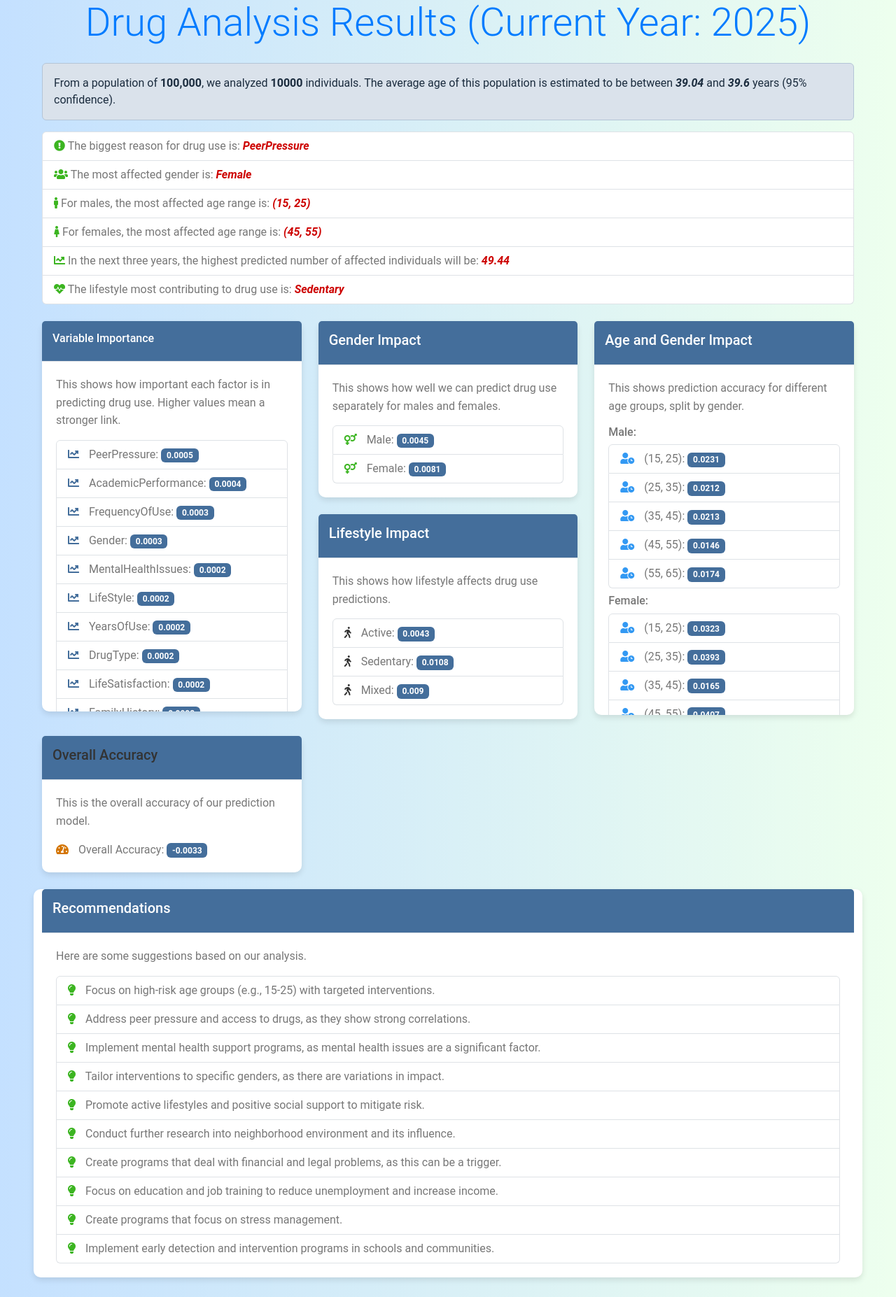
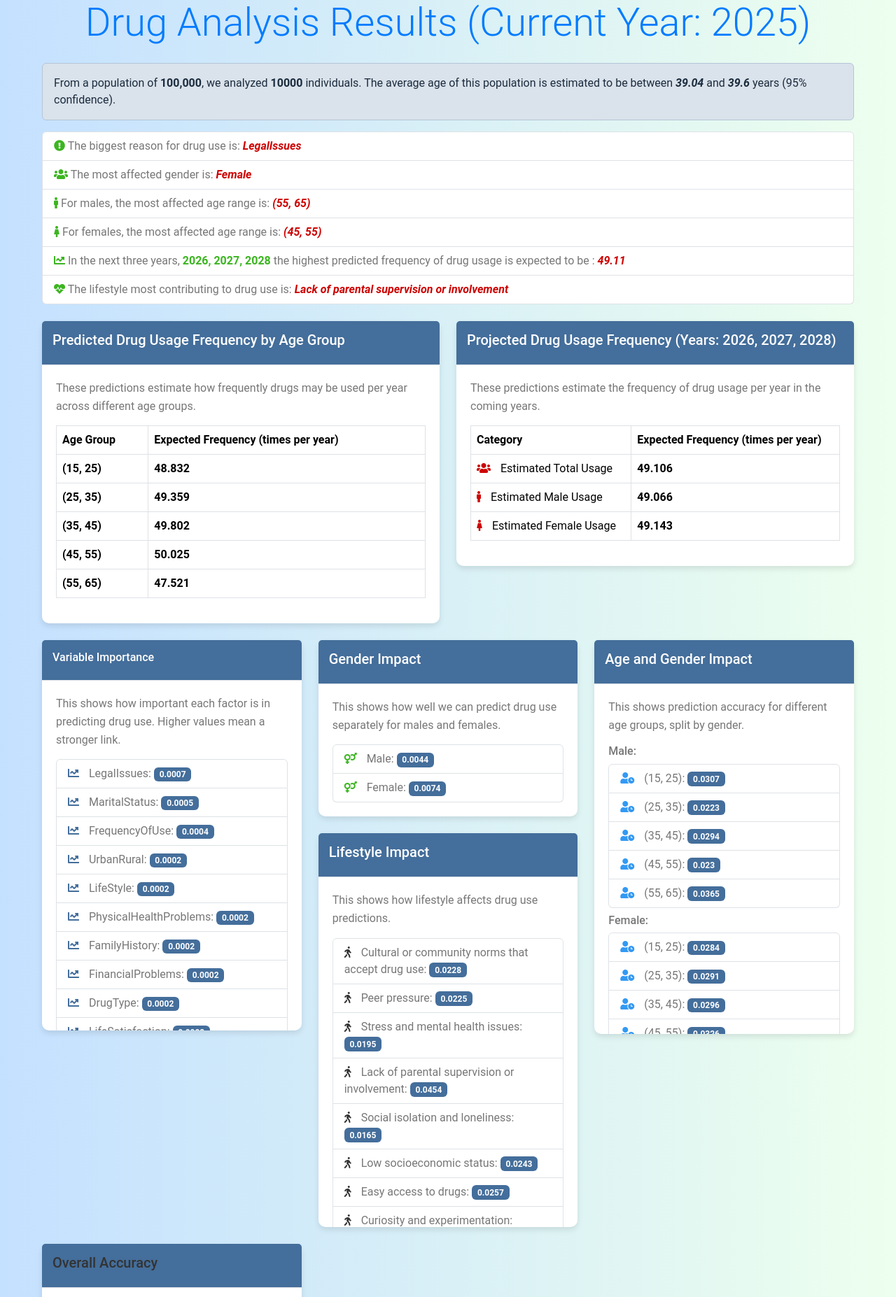
Before and after one commit to shamiraty/Drug-Analysis, a Flask app: page / in a window 1280 px wide. Shown: the part 235-2089 px from the top of the page at 70% size. Run offline with Flask 3, Linux system fonts and the light colour scheme; some libraries are stand-ins or nearby versions.

Commit message:
1st commit

```diff
--- a/app.py
+++ b/app.py
@@ -44,12 +44,24 @@ def index():
         'AcademicPerformance': np.random.randint(0, 100, num_records),
         'LifeSatisfaction': np.random.randint(1, 10, num_records),
         'UrbanRural': np.random.choice(['Urban', 'Rural'], num_records),
-        'LifeStyle': np.random.choice(['Sedentary', 'Active', 'Mixed'], num_records),
+        'LifeStyle': np.random.choice([
+    'Peer pressure',
+    'Stress and mental health issues',
+    'Exposure to drugs at an early age',
+    'Lack of parental supervision or involvement',
+    'Easy access to drugs',
+    'Curiosity and experimentation',
+    'Depression or emotional trauma',
+    'Low socioeconomic status',
+    'Social isolation and loneliness',
+    'Cultural or community norms that accept drug use'
+]
+, num_records),
         'Y': np.random.randint(0, 100, num_records)
     }
 
-    #df = pd.DataFrame(data)
-    df = pd.read_csv("dataset.csv")
+    df = pd.DataFrame(data)
+    #df = pd.read_csv("dataset.csv")
 
     label_encoders = {}
     categorical_cols = ['Gender', 'EducationLevel', 'EmploymentStatus', 'MaritalStatus', 'FamilyHistory',
--- a/templates/index.html
+++ b/templates/index.html
@@ -130,12 +130,76 @@
                 <i class="fas fa-female text-success"></i> For females, the most affected age range is: <strong><em class="text-danger">{{ female_max_age_range }}</em></strong>
             </li>
             <li class="list-group-item">
-                <i class="fas fa-chart-line text-success"></i> In the next three years, the highest predicted number of affected individuals will be: <strong><em class="text-danger">{{ highest_future_prediction|round(2) }}</em></strong>
+                <i class="fas fa-chart-line text-success"></i> In the next three years,  <b class="text-success fw-bold">{% for year in future_years %}{{ year }}{% if not loop.last %}, {% endif %}{% endfor %} </b> the highest predicted frequency of drug usage is expected to be : <strong><em class="text-danger">{{ highest_future_prediction|round(2) }}</em></strong>
             </li>
             <li class="list-group-item">
                 <i class="fas fa-heartbeat text-success"></i> The lifestyle most contributing to drug use is: <strong><em class="text-danger">{{ most_influential_lifestyle }}</em></strong>
             </li>
         </ul>
+
+
+
+        <div class="row">
+            <div class="col-md-6">
+                <div class="card mb-4">
+                    <div class="card-header bg-primary text-white">
+                        <h5 class="card-title">Predicted Drug Usage Frequency by Age Group</h5>
+                    </div>
+                    <div class="card-body">
+                        <p>These predictions estimate how frequently drugs may be used per year across different age groups.</p>
+                        <table class="table table-bordered">
+                            <thead class="thead-dark">
+                                <tr>
+                                    <th>Age Group</th>
+                                    <th>Expected Frequency (times per year)</th>
+                                </tr>
+                            </thead>
+                            <tbody>
+                                {% for age_range, predictions in age_interval_predictions.items() %}
+                                <tr>
+                                    <td><strong>{{ age_range }}</strong></td>
+                                    <td><strong>{{ "%.3f"|format(predictions[0] if predictions is iterable else predictions) }}</strong></td>
+                                </tr>
+                                {% endfor %}
+                            </tbody>
+                        </table>
+                    </div>
+                </div>
+            </div>
+
+            <div class="col-md-6">
+                <div class="card mb-4">
+                    <div class="card-header bg-primary text-white">
+                        <h5 class="card-title">Projected Drug Usage Frequency (Years: {% for year in future_years %}{{ year }}{% if not loop.last %}, {% endif %}{% endfor %})</h5>
+                    </div>
+                    <div class="card-body">
+                        <p>These predictions estimate the frequency of drug usage per year in the coming years.</p>
+                        <table class="table table-bordered">
+                            <thead class="thead-dark">
+                                <tr>
+                                    <th>Category</th>
+                                    <th>Expected Frequency (times per year)</th>
+                                </tr>
+                            </thead>
+                            <tbody>
+                                <tr>
+                                    <td><i class="fas fa-users text-danger"></i> Estimated Total Usage</td>
+                                    <td><strong>{{ "%.3f"|format(future_predictions[0] if future_predictions is iterable else future_predictions) }}</strong></td>
+                                </tr>
+                                <tr>
+                                    <td><i class="fas fa-male text-danger"></i> Estimated Male Usage</td>
+                                    <td><strong>{{ "%.3f"|format(future_male_predictions[0] if future_male_predictions is iterable else future_male_predictions) }}</strong></td>
+                                </tr>
+                                <tr>
+                                    <td><i class="fas fa-female text-danger"></i> Estimated Female Usage</td>
+                                    <td><strong>{{ "%.3f"|format(future_female_predictions[0] if future_female_predictions is iterable else future_female_predictions) }}</strong></td>
+                                </tr>
+                            </tbody>
+                        </table>
+                    </div>
+                </div>
+            </div>
+        </div>
 
 
         <div class="row">
@@ -251,13 +315,6 @@
                     </ul>
                 </div>
             </div>
-
-        </div>
-
-        <div class="row">
-            <div class="col-md-8 offset-md-2">
-
-            </div>
         </div>
     </div>
 
```
Also changed, not shown: SWALI.txt (added, +48 -0 lines), templates/data_generation.py (added, +44 -0 lines).
